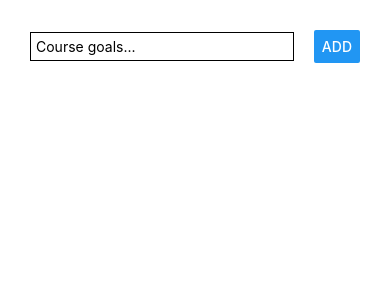
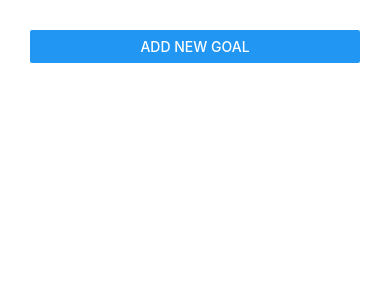
Before and after one commit to dsasmita/rn-simple-list, a React Native app: screen / in a window 390 px wide. Shown: the top 300 px of the page. Built offline with nearby package versions, Linux system fonts and the light colour scheme.

Commit message:
Change input to modal

```diff
--- a/App.js
+++ b/App.js
@@ -1,24 +1,23 @@
 import React, { useState } from "react";
 import {
   StyleSheet,
-  Text,
   View,
-  TextInput,
   Button,
-  ScrollView,
-  FlatList
+  FlatList,
 } from "react-native";
 import GoalItem from "./components/GoalItem";
 import GoalInput from "./components/GoalInput";
 
 export default function App() {
   const [courseGoal, setCourseGoal] = useState([]);
+  const [isAddMode, setIsAddMode] = useState(false);
 
   const addGoalHandler = goalTitle => {
     setCourseGoal(currentGoals => [
       ...currentGoals,
       { id: Math.random().toString(), value: goalTitle }
     ]);
+    setIsAddMode(false);
   };
 
   const removeGoalHandler = goalId => {
@@ -29,7 +28,8 @@
 
   return (
     <View style={styles.screen}>
-      <GoalInput onAddGoal={addGoalHandler} />
+      <Button title="Add New Goal" onPress={() => setIsAddMode(true)}/>
+      <GoalInput visible={isAddMode} onAddGoal={addGoalHandler} />
       <FlatList
         keyExtractor={(item, index) => item.id}
         data={courseGoal}
--- a/components/GoalInput.js
+++ b/components/GoalInput.js
@@ -1,5 +1,5 @@
 import React, { useState } from "react";
-import { View, Button, TextInput, StyleSheet } from "react-native";
+import { View, Button, TextInput, StyleSheet, Modal } from "react-native";
 
 const GoalInput = props => {
   const [enterGoal, setEndterGoal] = useState("");
@@ -9,6 +9,7 @@
   };
 
   return (
+    <Modal visible={props.visible} animationType='slide'>
       <View style={styles.inputContainer}>
         <TextInput
           placeholder="Course goals..."
@@ -18,20 +19,22 @@
         />
         <Button title="ADD" onPress={props.onAddGoal.bind(this, enterGoal)} />
       </View>
+    </Modal>
   );
 };
 
 const styles = StyleSheet.create({
   inputContainer: {
-    flexDirection: "row",
-    justifyContent: "space-between",
+    flex: 1,
+    justifyContent: "center",
     alignItems: "center"
   },
   input: {
     width: "80%",
     borderColor: "black",
     borderWidth: 1,
-    padding: 5
+    padding: 5,
+    marginBottom: 5
   }
 });
 
```
Lines whose indentation alone changed are shown as unchanged.
